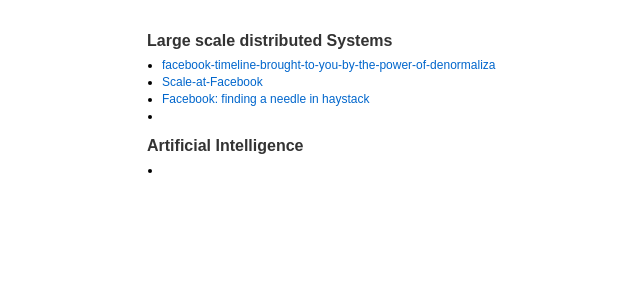
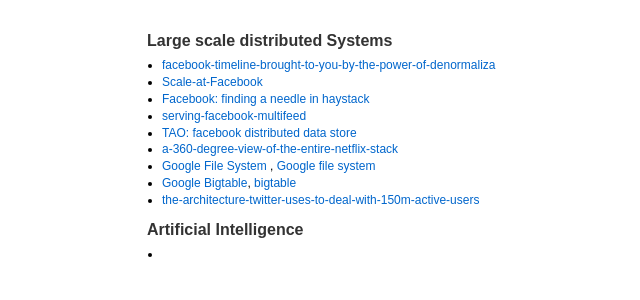
Before and after one commit to niraj17/niraj17.github.io, a Jekyll site: the page info/system.html, which Jekyll copies as it is, in a window 1280 px wide. Shown: the top 300 px of the page, without its empty margins (108-748 px from the left). Built offline with Jekyll 4.4.1, drawn with Linux system fonts in a browser that asks for light colours.

Commit message:
Update system.html

```diff
--- a/info/system.html
+++ b/info/system.html
@@ -99,8 +99,12 @@
           <li> <a href=https://highscalability.com/facebook-timeline-brought-to-you-by-the-power-of-denormaliza/>facebook-timeline-brought-to-you-by-the-power-of-denormaliza</a>
           <li> <a href=https://www.infoq.com/presentations/Scale-at-Facebook/>Scale-at-Facebook</a>
           <li> <a href=https://research.facebook.com/publications/finding-a-needle-in-haystack-facebooks-photo-storage/>Facebook: finding a needle in haystack</a>
-          <li>
-
+          <li> <a href=https://engineering.fb.com/2015/03/10/production-engineering/serving-facebook-multifeed-efficiency-performance-gains-through-redesign/>serving-facebook-multifeed</a>
+          <li> <a href=https://goo.gl/Tk1DyH>TAO: facebook distributed data store</a>
+          <li> <a href=https://highscalability.com/a-360-degree-view-of-the-entire-netflix-stack/>a-360-degree-view-of-the-entire-netflix-stack</a>
+	  <li> <a href=https://en.wikipedia.org/wiki/Google_File_System>Google File System</a> , <a href=https://static.googleusercontent.com/media/research.google.com/en//archive/gfs-sosp2003.pdf>Google file system</a>
+          <li> <a href=https://en.wikipedia.org/wiki/Bigtable>Google Bigtable</a>, <a href=https://static.googleusercontent.com/media/research.google.com/en//archive/bigtable-osdi06.pdf>bigtable</a>
+           <li> <a href=https://highscalability.com/the-architecture-twitter-uses-to-deal-with-150m-active-users/>the-architecture-twitter-uses-to-deal-with-150m-active-users</a>
 
      </ul>
      </div>
```
